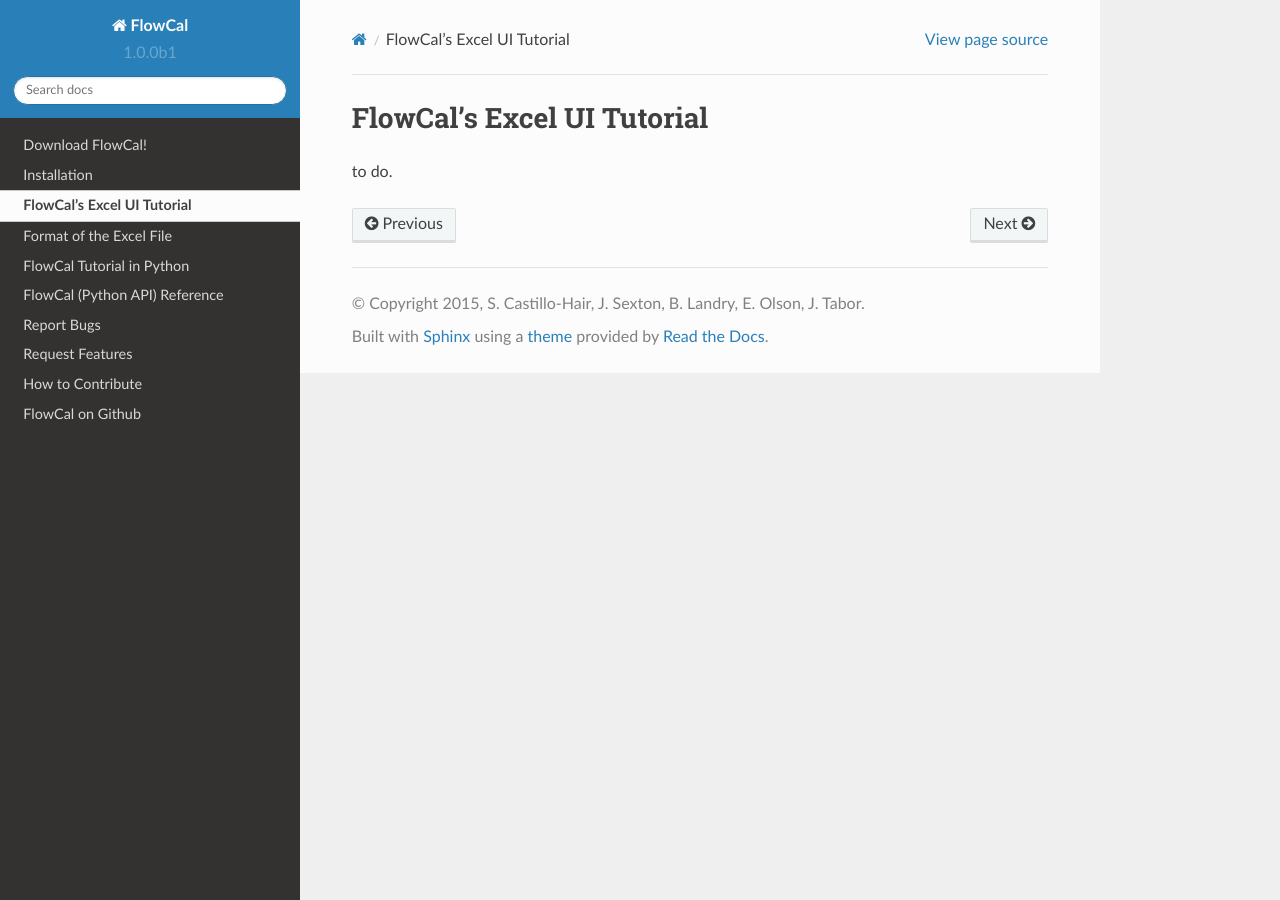
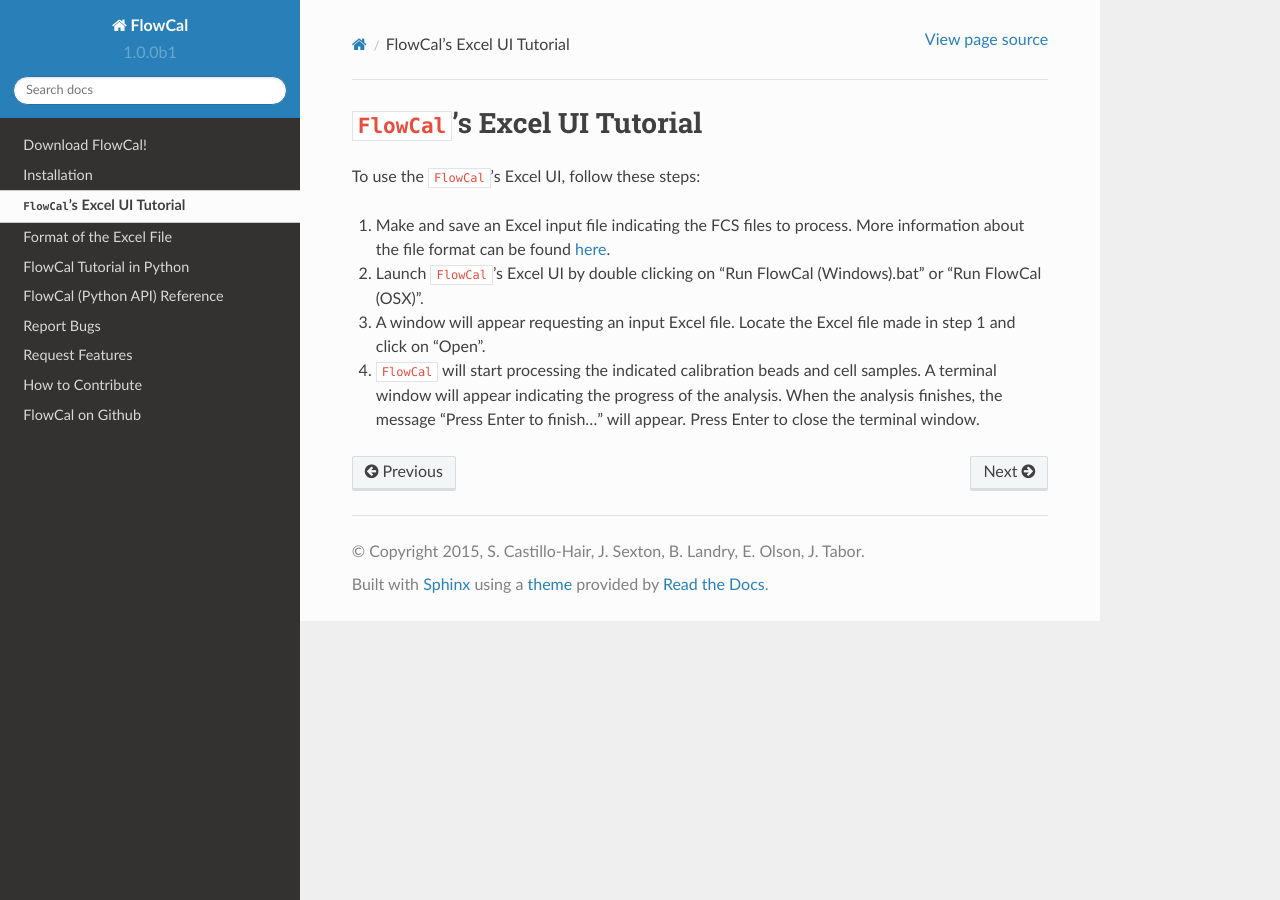
Before and after one commit to taborlab/FlowCal, a Sphinx documentation site: the page built from doc/tutorial_excel.rst, in a window 1280 px wide. Built offline with Sphinx 7.4.7 and the Read the Docs theme 2.0.0, drawn with Linux system fonts in a browser that asks for light colours.

Commit message:
Added tutorial for Excel UI.

```diff
--- a/doc/tutorial_excel.rst
+++ b/doc/tutorial_excel.rst
@@ -1,3 +1,9 @@
-FlowCal's Excel UI Tutorial
-===========================
-to do.
+``FlowCal``'s Excel UI Tutorial
+===============================
+
+To use the ``FlowCal``’s Excel UI, follow these steps:
+
+1. Make and save an Excel input file indicating the FCS files to process. More information about the file format can be found :doc:`here </format_excel>`.
+2. Launch ``FlowCal``’s Excel UI by double clicking on “Run FlowCal (Windows).bat” or “Run FlowCal (OSX)”.
+3. A window will appear requesting an input Excel file. Locate the Excel file made in step 1 and click on “Open”.
+4. ``FlowCal`` will start processing the indicated calibration beads and cell samples. A terminal window will appear indicating the progress of the analysis. When the analysis finishes, the message “Press Enter to finish...” will appear. Press Enter to close the terminal window.
```
